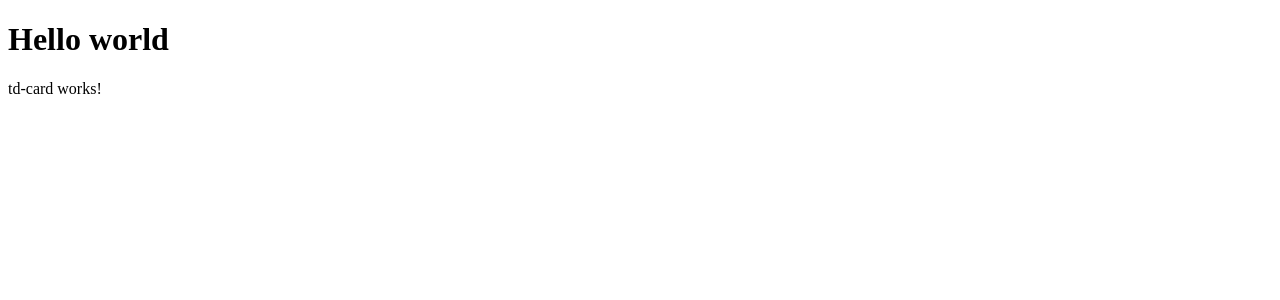
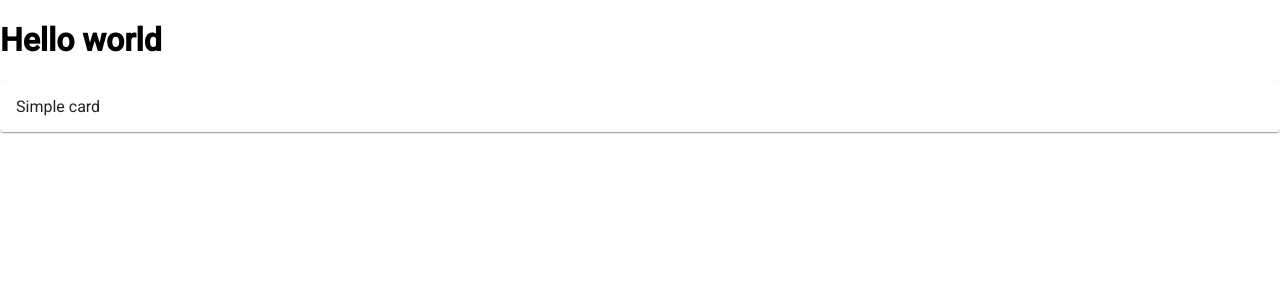
Before and after one commit to Yurii19/tdl-angular, an Angular app: page / in a window 1280 px wide. Shown: the top 300 px of the page. Built offline with nearby package versions, Linux system fonts and the light colour scheme.

Commit message:
feature: added layout component

```diff
--- a/angular.json
+++ b/angular.json
@@ -34,6 +34,7 @@
               "src/assets"
             ],
             "styles": [
+              "./node_modules/@angular/material/prebuilt-themes/indigo-pink.css",
               "src/styles.scss"
             ],
             "scripts": []
@@ -102,6 +103,7 @@
               "src/assets"
             ],
             "styles": [
+              "./node_modules/@angular/material/prebuilt-themes/indigo-pink.css",
               "src/styles.scss"
             ],
             "scripts": []
--- a/package.json
+++ b/package.json
@@ -11,10 +11,12 @@
   "private": true,
   "dependencies": {
     "@angular/animations": "~12.2.0",
+    "@angular/cdk": "^12.2.13",
     "@angular/common": "~12.2.0",
     "@angular/compiler": "~12.2.0",
     "@angular/core": "~12.2.0",
     "@angular/forms": "~12.2.0",
+    "@angular/material": "^12.2.13",
     "@angular/platform-browser": "~12.2.0",
     "@angular/platform-browser-dynamic": "~12.2.0",
     "@angular/router": "~12.2.0",
--- a/src/app/app.component.html
+++ b/src/app/app.component.html
@@ -1,2 +1,2 @@
 <h1>Hello world</h1>
-<app-td-card></app-td-card>
+<app-layout></app-layout>
--- /dev/null
+++ b/src/app/components/layout/layout.component.html
@@ -0,0 +1 @@
+<app-td-card></app-td-card>
--- /dev/null
+++ b/src/app/components/layout/layout.component.ts
@@ -0,0 +1,15 @@
+import { Component, OnInit } from '@angular/core';
+
+@Component({
+  selector: 'app-layout',
+  templateUrl: './layout.component.html',
+  styleUrls: ['./layout.component.scss']
+})
+export class LayoutComponent implements OnInit {
+
+  constructor() { }
+
+  ngOnInit(): void {
+  }
+
+}
--- a/src/app/components/td-card/td-card.component.html
+++ b/src/app/components/td-card/td-card.component.html
@@ -1 +1 @@
-<p>td-card works!</p>
+<mat-card>Simple card</mat-card>
--- a/src/index.html
+++ b/src/index.html
@@ -6,6 +6,9 @@
   <base href="/">
   <meta name="viewport" content="width=device-width, initial-scale=1">
   <link rel="icon" type="image/x-icon" href="favicon.ico">
+  <link rel="preconnect" href="https://fonts.gstatic.com">
+  <link href="https://fonts.googleapis.com/css2?family=Roboto:wght@300;400;500&display=swap" rel="stylesheet">
+  <link href="https://fonts.googleapis.com/icon?family=Material+Icons" rel="stylesheet">
 </head>
 <body>
   <app-root></app-root>
--- a/src/styles.scss
+++ b/src/styles.scss
@@ -1 +1,4 @@
 /* You can add global styles to this file, and also import other style files */
+
+html, body { height: 100%; }
+body { margin: 0; font-family: Roboto, "Helvetica Neue", sans-serif; }
```
Also changed, not shown: src/app/app.module.ts (+13 -2 lines), src/app/components/layout/layout.component.scss (added), 2 other files (tests, documents, lock files or other folders).
